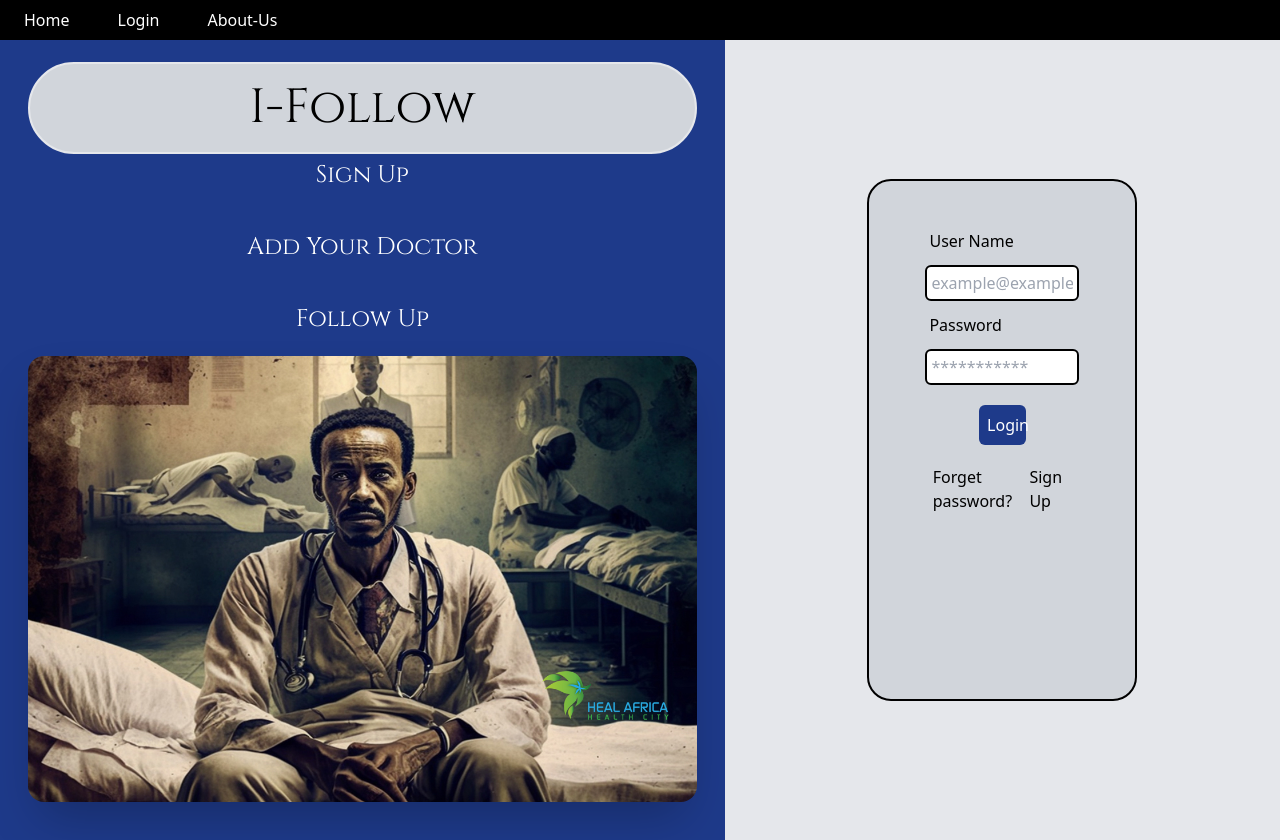
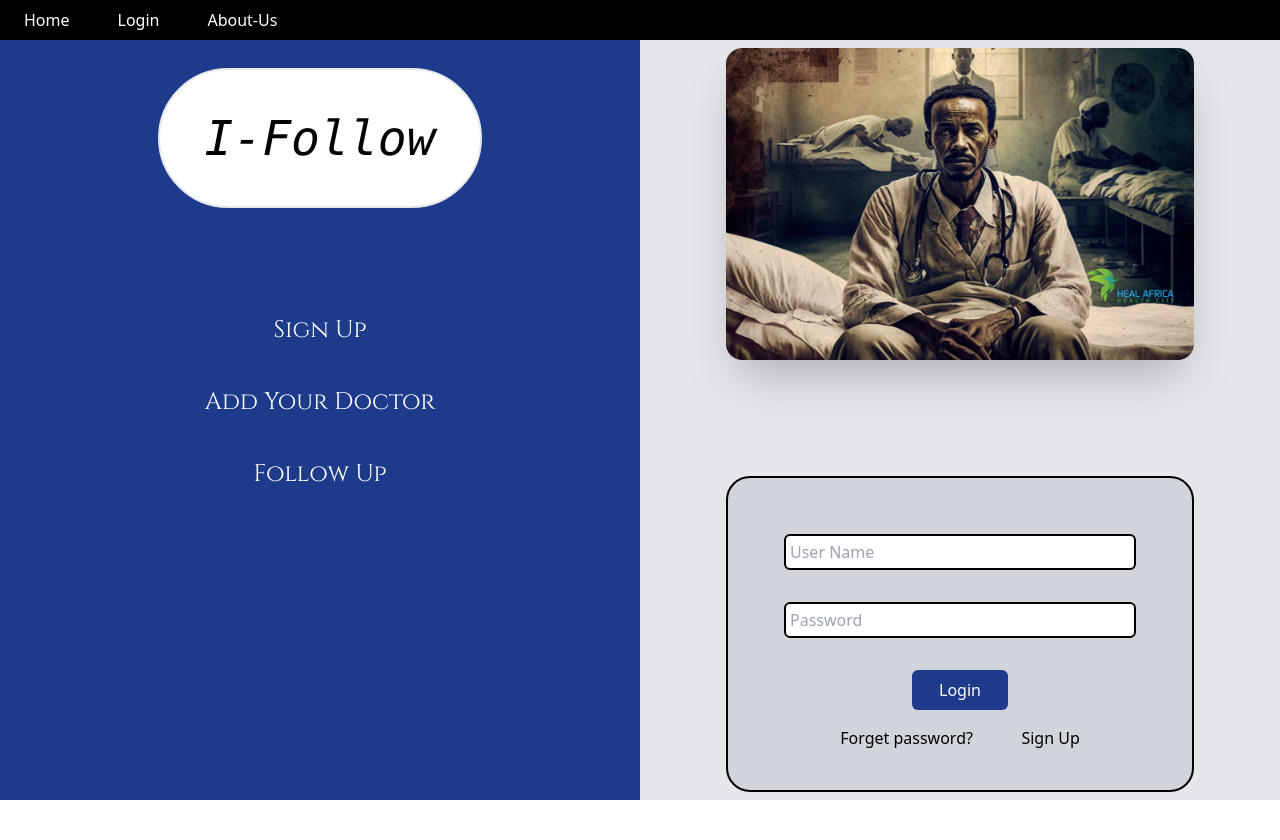
Before and after one commit to E-Abeni/ifollow, a Next.js app: page / in a window 1280 px wide. After the commit the page ends 800 px from the top, so only its background shows below. Built offline with nearby package versions, Linux system fonts and the light colour scheme.

Commit message:
Revert "updated homepage layout"
This reverts commit ce1a688f2082a8e3b76f6b9e3c8de896dd322b85.

```diff
--- a/app/page.tsx
+++ b/app/page.tsx
@@ -28,38 +28,35 @@ function ParentDiv(){
 
 	return(
 		<main className="flex flex-row h-full">
-		<div className="w-max flex flex-col p-7 bg-blue-900 content-center justify-center w-4/12">
+		<div className="w-1/2 flex flex-col p-7 bg-blue-900 content-center justify-center">
 			<h1 className = {clsx(
-				`${cinzel.className} border-solid border-2 rounded-full text-5xl  h-25 italic font-mono text-center`,
+				"border-solid border-2 rounded-full text-5xl  h-25 self-center justify-self-start italic font-mono text-center",
 				{
-					"bg-gray-300 p-5 text-black w-auto": status === 0,
-					"bg-white p-5 text-black w-auto" : status !== 0
+					"bg-black p-11 text-white w-auto": status !== 0,
+					"bg-white p-11 text-black w-auto" : status === 0
 				})} onMouseEnter={hovered}
 					onMouseLeave={unhovered}> I-Follow </h1>
 
-			<ul className = "flex flex-grow flex-col justify-center h-1/4 w-auto">
+			<ul className = "flex flex-grow flex-col justify-center h-1/4">
 				{content.map((element) => <li className={`${cinzel.className} font-mono text-center text-2xl m-5 text-white`}> {element} </li>)}
 			</ul>
+			<div className = "h-1/4"></div>
+
+		</div>
+
+		<div className="w-1/2 gap-2 flex flex-col p-2 items-center justify-between bg-gray-200">
 			<Image
 				src = "/ethi_health.jpg"
 				alt = "image"
 				width = "1700"
 				height = "700"
-				className = "block w-auto rounded-2xl shadow-2xl my-4"
+				className = "block w-9/12 rounded-2xl shadow-2xl"
 			/>
-
-
-		</div>
-
-		<div className="w-9/12 flex flex-col p-2 items-center justify-center bg-gray-200">
-
-			<div className = "bg-gray-300 flex flex-col p-10 rounded-3xl w-1/2 h-4/6 border-solid border-2 border-black">
-				<label className="p-1 mx-4 my-1"> User Name </label>
-				<input className="p-1 my-1 border-solid border-black border-2 rounded-md mx-4 " type = "text" placeholder="example@example.com"></input>
-				<label className="p-1 mx-4 my-1 space-y-40"> Password </label>
-				<input className="p-1 my-1 border-solid border-black border-2 rounded-md mx-4 " type = "password" placeholder="***********"></input>
-				<Link className = "my-4 self-center bg-blue-900 rounded-md m-4 w-3/12 text-white p-2 text-md text-center" href = "Patient"><button className="" type = "button">Login</button></Link>
-				<div className="my-1 flex flex-row w-9/12 justify-around self-center"><a href="">Forget password?</a> <a href="">Sign Up</a></div>
+			<div className = "bg-gray-300 flex flex-col p-10 rounded-3xl w-9/12 h-auto border-solid border-2 border-black">
+				<input className="p-1 border-solid border-black border-2 rounded-md m-4 " type = "text" placeholder="User Name"></input>
+				<input className="p-1 border-solid border-black border-2 rounded-md m-4 " type = "password" placeholder="Password"></input>
+				<Link className = "self-center bg-blue-900 rounded-md m-4 w-3/12 text-white p-2 text-md text-center" href = "Patient"><button className="" type = "button">Login</button></Link>
+				<div className="flex flex-row w-9/12 justify-around self-center"><a href="">Forget password?</a> <a href="">Sign Up</a></div>
 			</div>
 		</div>
 		</main>
```
Also changed, not shown: 1 other file (tests, documents, lock files or other folders).
